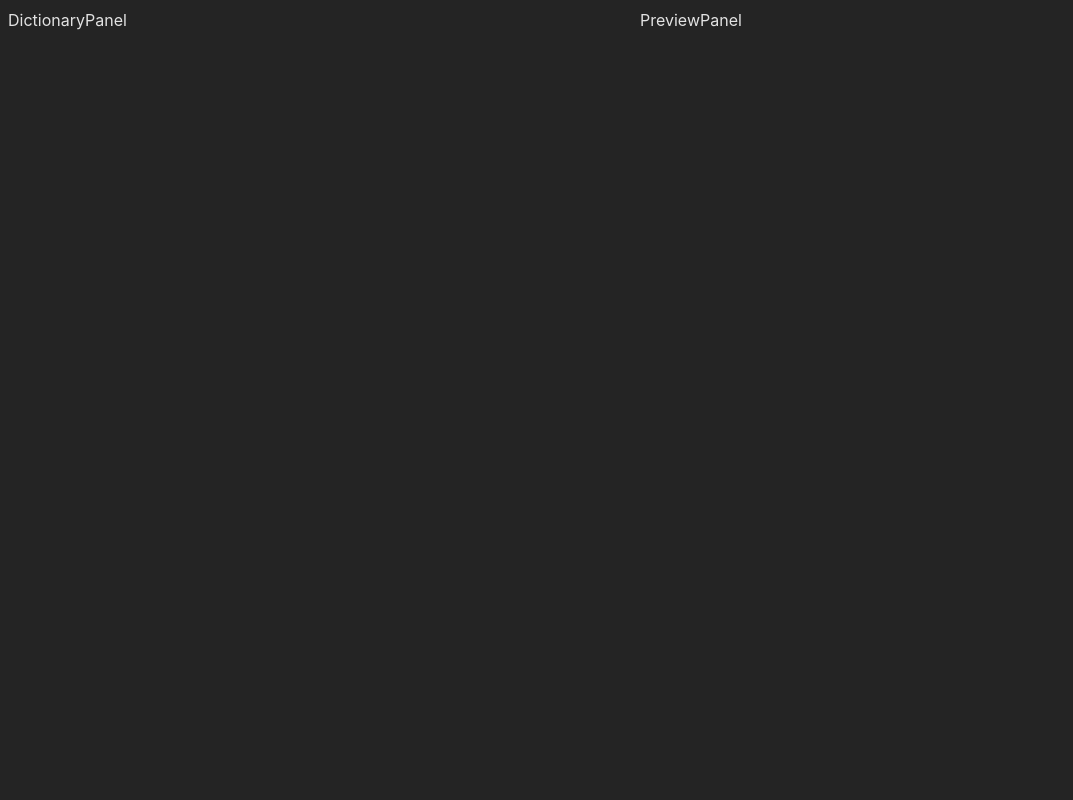
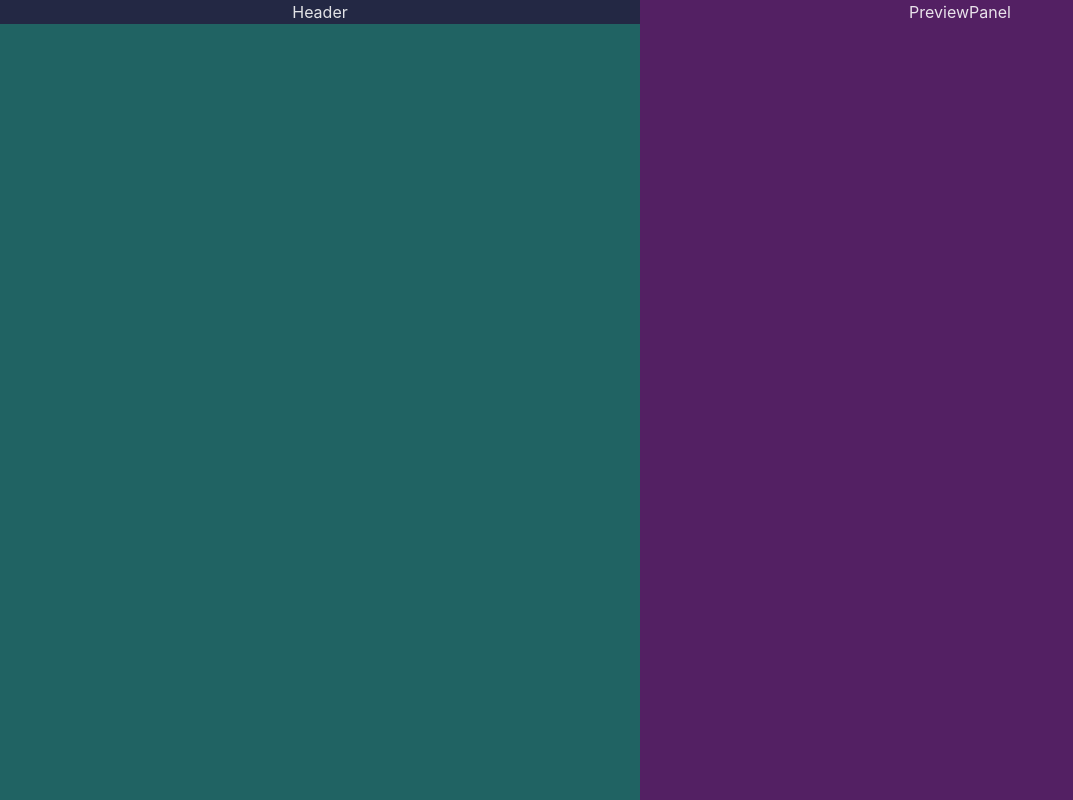
Before and after one commit to bzpen/interesting-css, a React (Vite) app: page / in a window 1280 px wide. Shown: the whole page, without its empty margins (0-1073 px from the left). Built offline with nearby package versions, Linux system fonts and the light colour scheme.

Commit message:
style: 界面初步分块

```diff
--- a/src/App.tsx
+++ b/src/App.tsx
@@ -1,6 +1,6 @@
 import styles from './style/css/App.module.less';
-import DictionaryPanel from './components/DictionaryPanel';
-import PreviewPanel from './components/PreviewPanel';
+import DictionaryPanel from './components/dictionary-panel/DictionaryPanel';
+import PreviewPanel from './components/preview-panel/PreviewPanel';
 
 function App() {
     return (
--- a/src/components/DictionaryPanel.tsx
+++ /dev/null
@@ -1,7 +0,0 @@
-import styles from '../style/css/DictionaryPanel.module.less';
-
-const DictionaryPanel = () => {
-    return <div className={styles.panel}>DictionaryPanel</div>;
-};
-
-export default DictionaryPanel;
--- /dev/null
+++ b/src/components/dictionary-panel/DictionaryPanel.tsx
@@ -0,0 +1,12 @@
+import styles from '../../style/css/DictionaryPanel.module.less';
+import HeaderDictionary from './HeaderDictionary';
+
+const DictionaryPanel = () => {
+    return (
+        <div className={styles.panel}>
+            <HeaderDictionary />
+        </div>
+    );
+};
+
+export default DictionaryPanel;
--- /dev/null
+++ b/src/components/dictionary-panel/HeaderDictionary.tsx
@@ -0,0 +1,7 @@
+import styles from '../../style/css/HeaderDictionary.module.less';
+
+const HeaderDictionary = () => {
+    return <div className={styles.box}>Header</div>;
+};
+
+export default HeaderDictionary;
--- a/src/components/PreviewPanel.tsx
+++ b/src/components/preview-panel/PreviewPanel.tsx
@@ -1,4 +1,4 @@
-import styles from '../style/css/PreviewPanel.module.less';
+import styles from '../../style/css/PreviewPanel.module.less';
 
 const PreviewPanel = () => {
     return <div className={styles.panel}>PreviewPanel</div>;
--- a/src/index.css
+++ b/src/index.css
@@ -6,6 +6,7 @@
     color-scheme: dark;
     color: rgba(255, 255, 255, 0.87);
     background-color: #242424;
+    text-align: center;
 
     font-synthesis: none;
     text-rendering: optimizeLegibility;
@@ -14,5 +15,10 @@
     -webkit-text-size-adjust: 100%;
 }
 
+* {
+    margin: 0px;
+    padding: 0px;
+}
+
 @media (prefers-color-scheme: light) {
 }
--- a/src/style/css/DictionaryPanel.module.less
+++ b/src/style/css/DictionaryPanel.module.less
@@ -0,0 +1,4 @@
+.panel {
+    height: 100vh;
+    background-color: rgb(32, 99, 99);
+}
--- /dev/null
+++ b/src/style/css/HeaderDictionary.module.less
@@ -0,0 +1,3 @@
+.box {
+    background-color: rgb(35, 40, 68);
+}
--- a/src/style/css/PreviewPanel.module.less
+++ b/src/style/css/PreviewPanel.module.less
@@ -0,0 +1,4 @@
+.panel {
+    height: 100vh;
+    background-color: rgb(83, 32, 99);
+}
```
